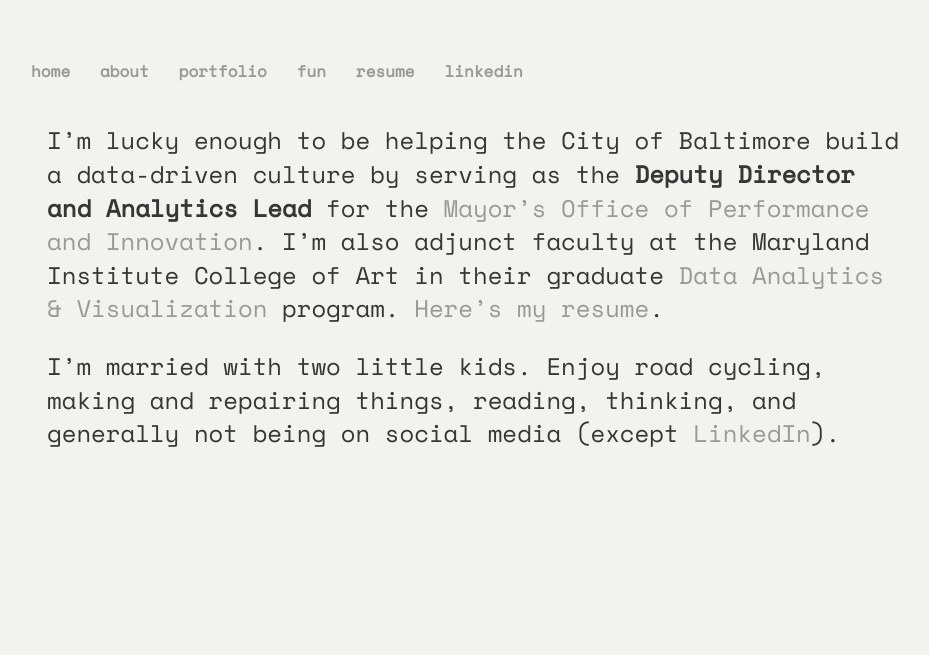
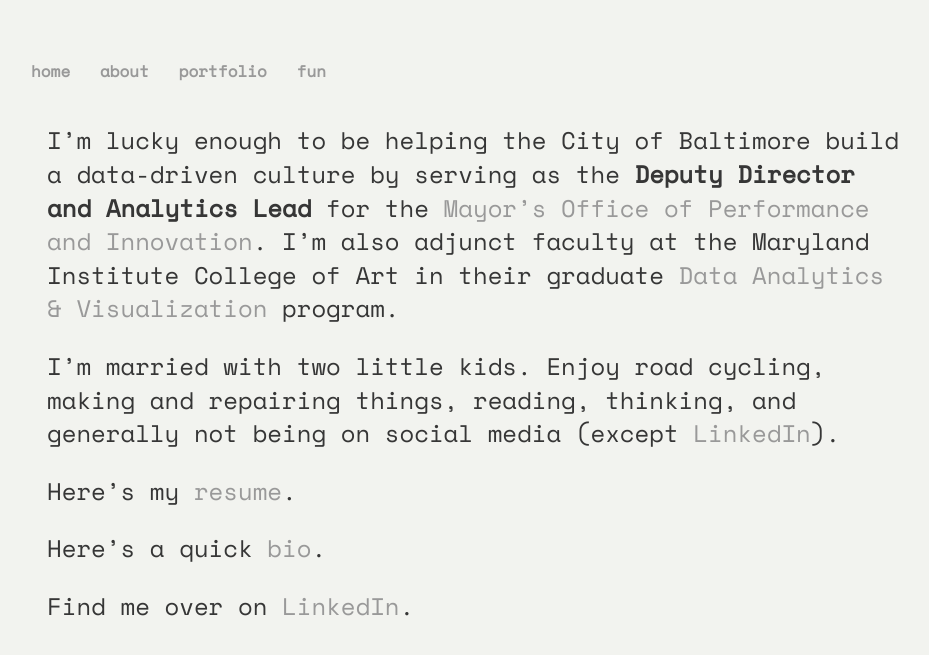
Before and after one commit to jtelszasz/jtelszasz.github.io, a Jekyll site: the page built from about.md, in a window 1280 px wide. Shown: the top 655 px of the page, without its empty margins (161-1090 px from the left). Built offline with Jekyll 4.4.1, drawn with Linux system fonts in a browser that asks for light colours.

```diff
--- a/_layouts/default.html
+++ b/_layouts/default.html
@@ -14,8 +14,7 @@
 		        	<li><a href="/about">about</a></li>
 	        		<li><a href="/portfolio">portfolio</a></li>
 	        		<li><a href="/fun">fun</a></li>
-	        		<li><a href="https://drive.google.com/file/d/1sahEjrJvEL0ZYC2l-hfgVQGLy8KGES1P/view?usp=sharing">resume</a></li>
-	        		<li><a href="https://www.linkedin.com/in/justinelszasz">linkedin</a></li>
+
 	    		</ul>
 			</nav>
 			<div class="container">
--- a/about.md
+++ b/about.md
@@ -4,7 +4,12 @@ title: about
 permalink: /about/
 ---
 
-I'm lucky enough to be helping the City of Baltimore build a data-driven culture by serving as the **Deputy Director and Analytics Lead** for the [Mayor's Office of Performance and Innovation](https://www.baltopi.com/). I'm also adjunct faculty at the Maryland Institute College of Art in their graduate [Data Analytics & Visualization](https://www.mica.edu/graduate-programs/data-analytics-and-visualization-mps/) program. [Here's my resume]('/assets/images/resume.pdf').
-
+I'm lucky enough to be helping the City of Baltimore build a data-driven culture by serving as the **Deputy Director and Analytics Lead** for the [Mayor's Office of Performance and Innovation](https://www.baltopi.com/). I'm also adjunct faculty at the Maryland Institute College of Art in their graduate [Data Analytics & Visualization](https://www.mica.edu/graduate-programs/data-analytics-and-visualization-mps/) program.
 
 I'm married with two little kids. Enjoy road cycling, making and repairing things, reading, thinking, and generally not being on social media (except [LinkedIn](https://www.linkedin.com/in/justinelszasz/)).
+
+Here's my [resume](https://drive.google.com/file/d/1sahEjrJvEL0ZYC2l-hfgVQGLy8KGES1P/view?usp=sharing).
+
+Here's a quick [bio](https://docs.google.com/document/d/1YV9a9LUMPcRLqWlIrI5RWEa1-SsrhnRFKkk5j_0VeAk/edit?usp=sharing).
+
+Find me over on [LinkedIn](https://www.linkedin.com/in/justinelszasz).
```
Also changed, not shown: portfolio.md (+2 -1 lines).
